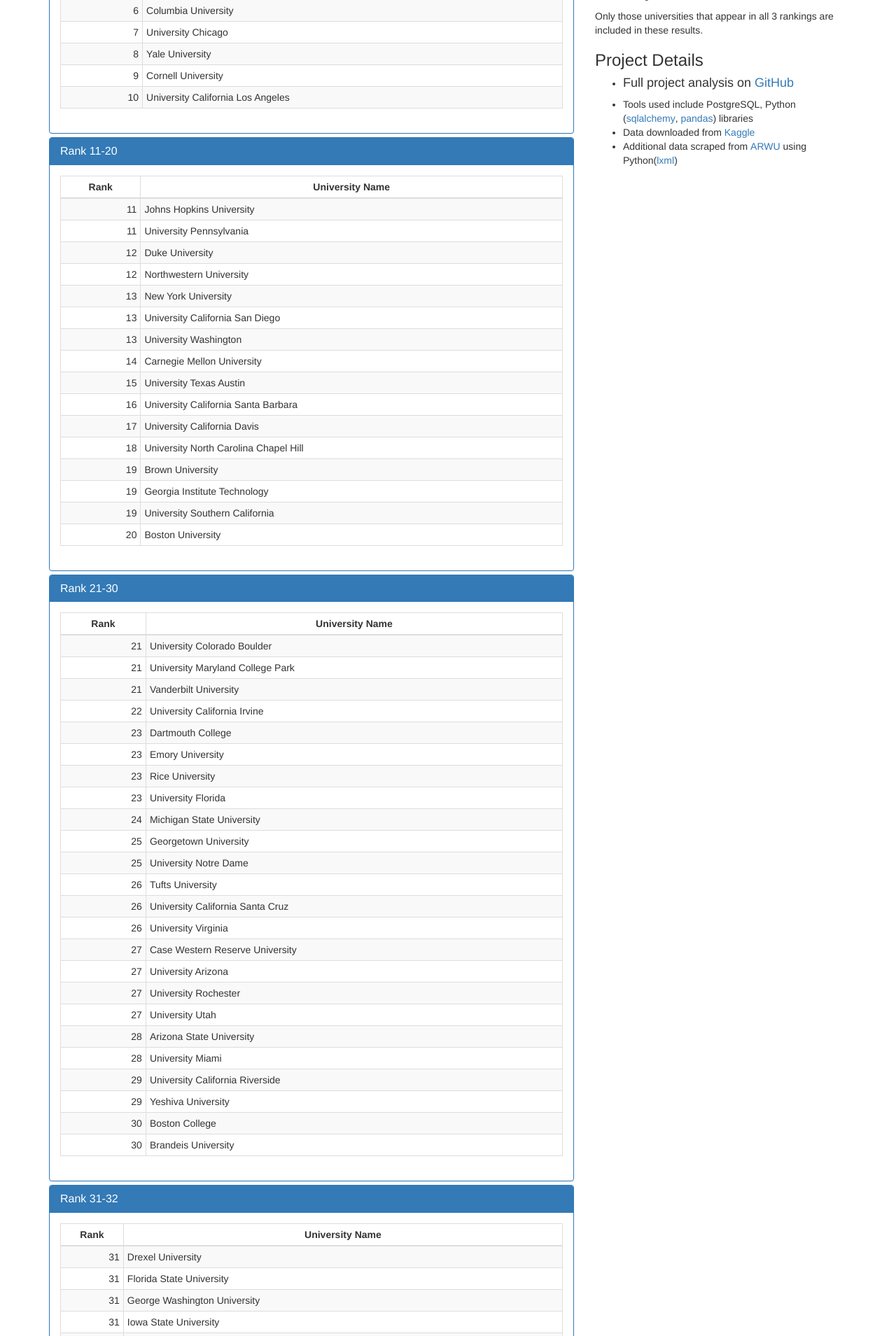
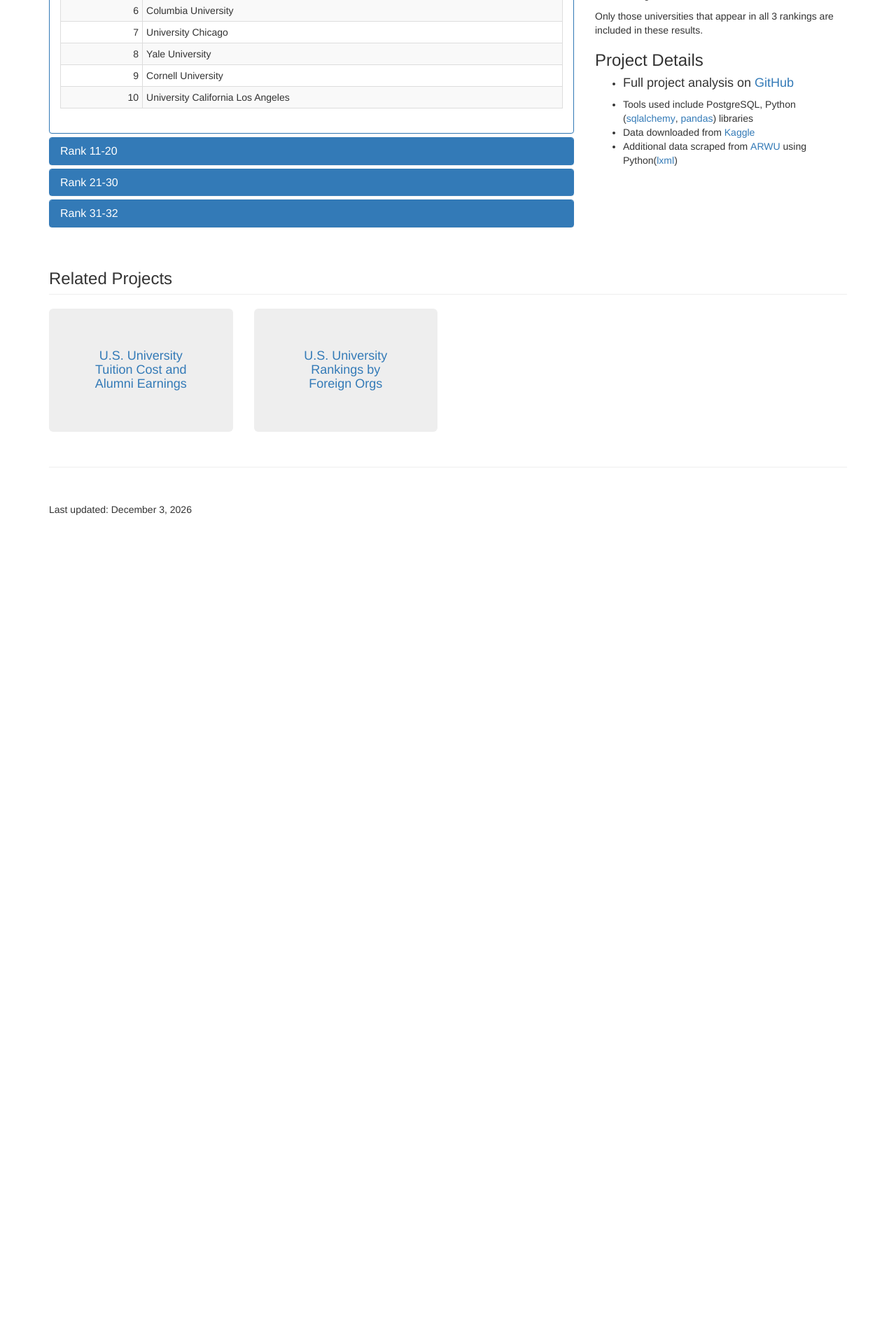
Before and after one commit to dbricare/CollegeOutcomesWeb, a Flask app: page /rankings in a window 1280 px wide. Shown: the part 483-2392 px from the top of the page at 70% size. After the commit the page ends 1219 px from the top, so only its background shows below. Run offline with Flask 2, Linux system fonts and the light colour scheme; some libraries are stand-ins or nearby versions.

Commit message:
update bottom links

```diff
--- a/templates/rankings.html
+++ b/templates/rankings.html
@@ -148,7 +148,7 @@
                         <a data-toggle="collapse" href="#collapse2">Rank 11-20</a>
                       </h4>
                     </div>
-                    <div id="collapse2" class="panel-collapse collapse in">
+                    <div id="collapse2" class="panel-collapse collapse">
                       <div class="panel-body">
                       <table class="table table-condensed table-striped table-bordered">
                       <thead>
@@ -233,7 +233,7 @@
                         <a data-toggle="collapse" href="#collapse3">Rank 21-30</a>
                       </h4>
                     </div>
-                    <div id="collapse3" class="panel-collapse collapse in">
+                    <div id="collapse3" class="panel-collapse collapse">
                       <div class="panel-body">
                       <table class="table table-condensed table-striped table-bordered">
                       <thead>
@@ -350,7 +350,7 @@
                         <a data-toggle="collapse" href="#collapse4">Rank 31-32</a>
                       </h4>
                     </div>
-                    <div id="collapse4" class="panel-collapse collapse in">
+                    <div id="collapse4" class="panel-collapse collapse">
                       <div class="panel-body">
                       <table class="table table-condensed table-striped table-bordered">
                       <thead>
@@ -530,19 +530,19 @@
             <div class="col-lg-12">
                 <h3 class="page-header">Related Projects</h3>
             </div>
-
             <div class="col-sm-3 col-xs-6">
-                <a href="{{ url_for('earncost') }}">U.S. University <br>Cost and Alumni Earnings</a>
+              <div class="jumbotron text-center related">
+                <h4><a href="{{ url_for('earncost') }}">U.S. University Tuition Cost and Alumni Earnings</a></h4>
+              </div>
             </div>
             <div class="col-sm-3 col-xs-6">
-                <a href="{{ url_for('rankings') }}">U.S. University <br>Foreign Rankings</a>
+              <div class="jumbotron text-center related">
+                <h4><a href="{{ url_for('rankings') }}">U.S. University Rankings by Foreign Orgs</a></h4>
+              </div>
             </div>
-
         </div>
         <!-- /.row -->
-
         <hr>
-
         <!-- Footer -->
         <footer>
             <div class="row">
```
Also changed, not shown: templates/earncost.html (+6 -4 lines), static/css/portfolio-item.css (line endings or trailing spaces).
